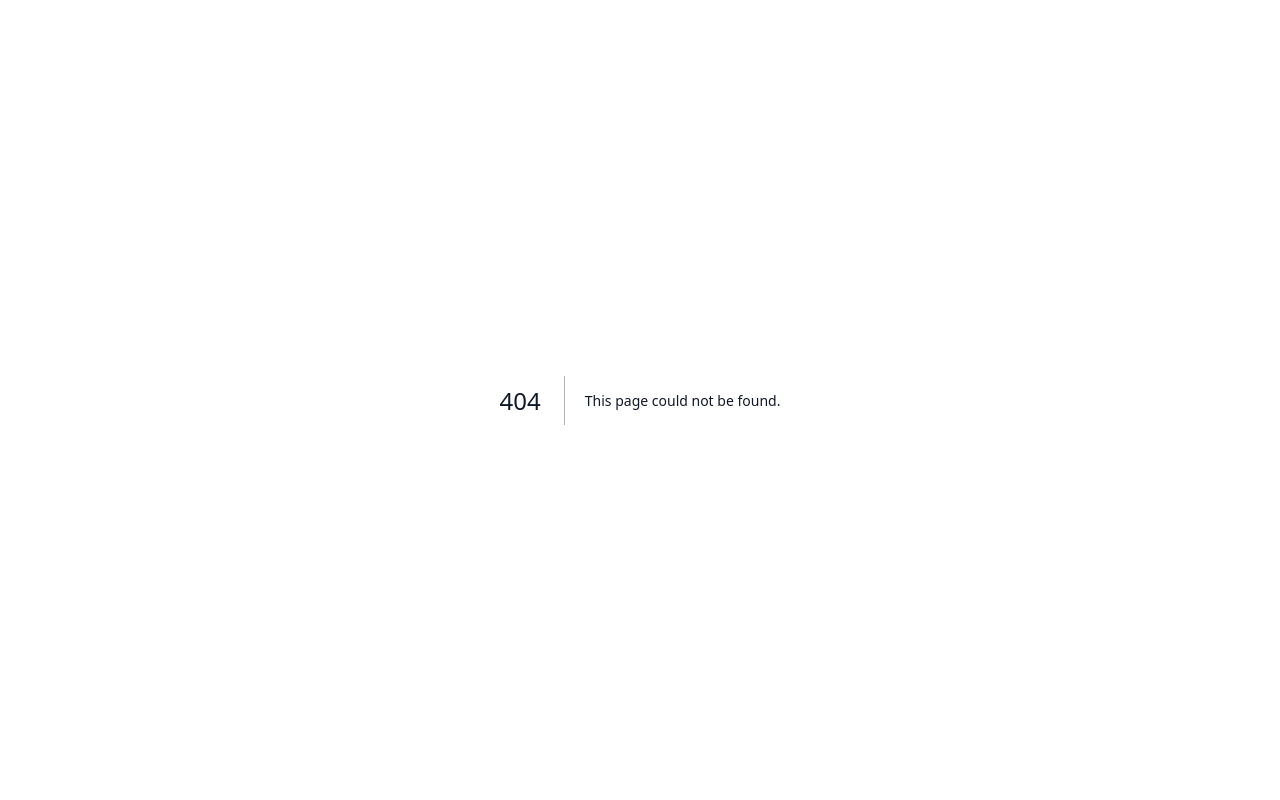
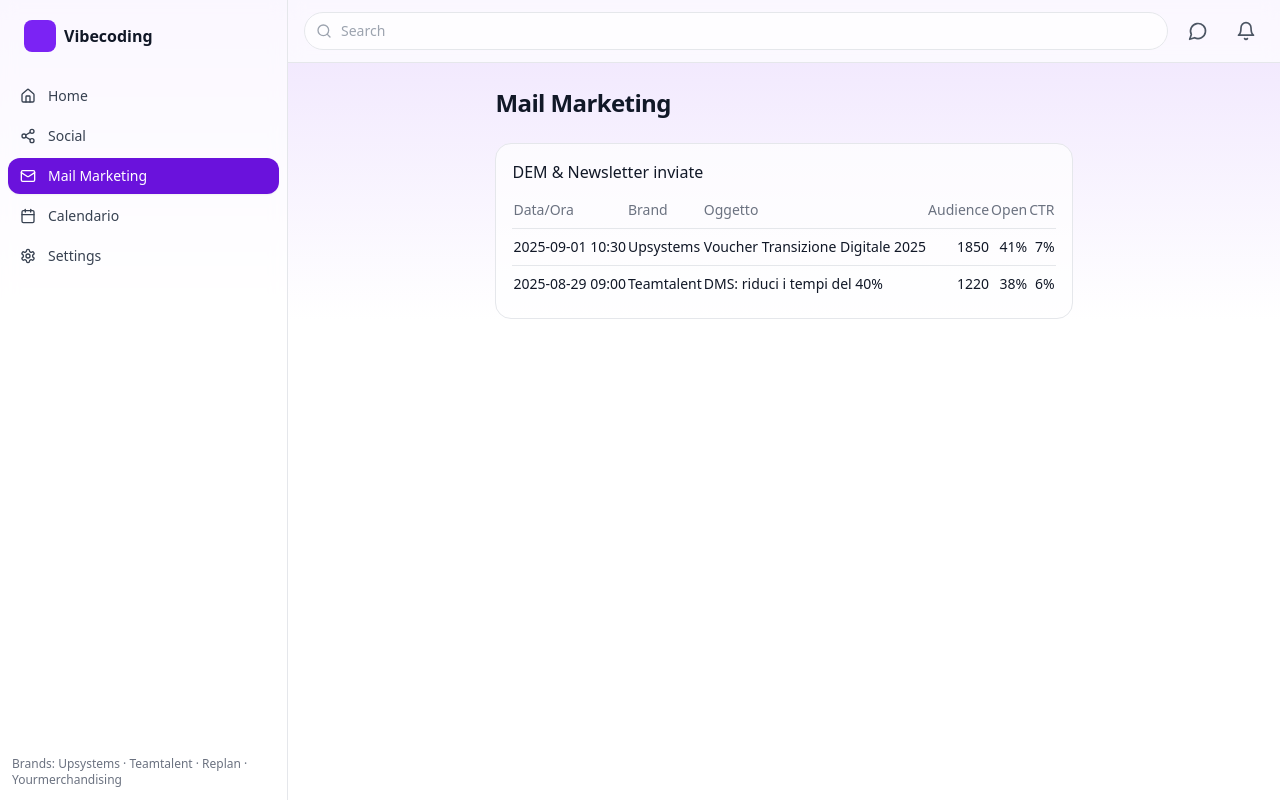
Before and after one commit to DCarloneUP/september, a Next.js app: page /mail in a window 1280 px wide. Before the commit this address had no page. Built offline with nearby package versions, Linux system fonts and the light colour scheme.

Commit message:
Create page.tsx

```diff
--- /dev/null
+++ b/app/mail/page.tsx
@@ -0,0 +1,45 @@
+import Sidebar from "@/components/Sidebar";
+import Topbar from "@/components/Topbar";
+import { recentDEM } from "@/lib/mock";
+
+export default function MailPage() {
+  return (
+    <div className="min-h-screen grid md:grid-cols-[260px_1fr] lg:grid-cols-[288px_1fr]">
+      <Sidebar active="/mail" />
+      <div className="flex flex-col">
+        <Topbar />
+        <main className="mx-auto max-w-7xl px-4 py-6 grid gap-6">
+          <h1 className="text-2xl font-semibold tracking-tight">Mail Marketing</h1>
+
+          <section className="rounded-2xl border bg-white/70 p-4">
+            <div className="mb-2 font-medium">DEM & Newsletter inviate</div>
+            <table className="w-full text-sm">
+              <thead className="text-gray-500">
+                <tr>
+                  <th className="text-left font-medium py-2">Data/Ora</th>
+                  <th className="text-left font-medium">Brand</th>
+                  <th className="text-left font-medium">Oggetto</th>
+                  <th className="text-right font-medium">Audience</th>
+                  <th className="text-right font-medium">Open</th>
+                  <th className="text-right font-medium">CTR</th>
+                </tr>
+              </thead>
+              <tbody>
+                {recentDEM.map((m) => (
+                  <tr key={m.id} className="border-t">
+                    <td className="py-2">{m.sentAt}</td>
+                    <td className="py-2">{m.brand}</td>
+                    <td className="py-2">{m.subject}</td>
+                    <td className="py-2 text-right">{m.audience}</td>
+                    <td className="py-2 text-right">{Math.round(m.openRate * 100)}%</td>
+                    <td className="py-2 text-right">{Math.round(m.ctr * 100)}%</td>
+                  </tr>
+                ))}
+              </tbody>
+            </table>
+          </section>
+        </main>
+      </div>
+    </div>
+  );
+}
```
